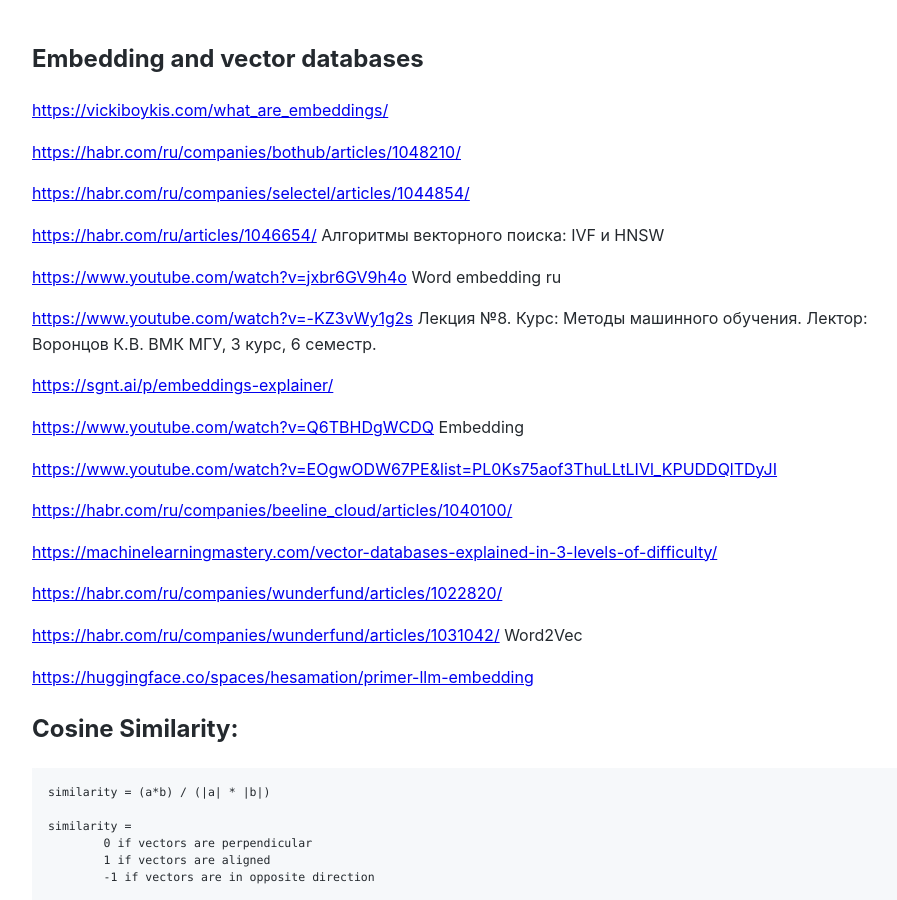
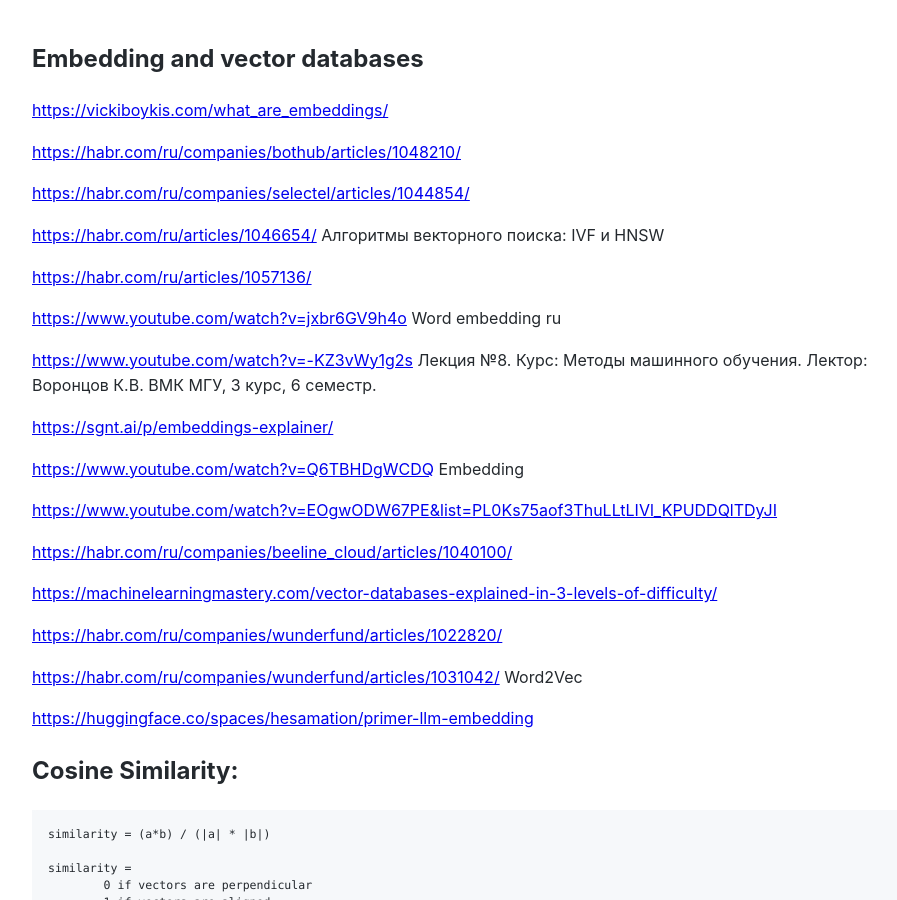
Before and after one commit to Michael-Lubinsky/michael-lubinsky.github.com, a Jekyll site: the page built from vector_db/vector_db.md, in a window 1280 px wide and 900 px high. Shown: the whole window, without its empty margins (158-1055 px from the left). Built offline with Jekyll 4.4.1, drawn with Linux system fonts in a browser that asks for light colours; our own code applies the rules of GitHub Pages for plain Markdown files.

Commit message:
Update vector_db.md

```diff
--- a/vector_db/vector_db.md
+++ b/vector_db/vector_db.md
@@ -7,6 +7,8 @@
 <https://habr.com/ru/companies/selectel/articles/1044854/>
 
 <https://habr.com/ru/articles/1046654/> Алгоритмы векторного поиска: IVF и HNSW
+
+<https://habr.com/ru/articles/1057136/>
 
 <https://www.youtube.com/watch?v=jxbr6GV9h4o> Word embedding ru
 
```
